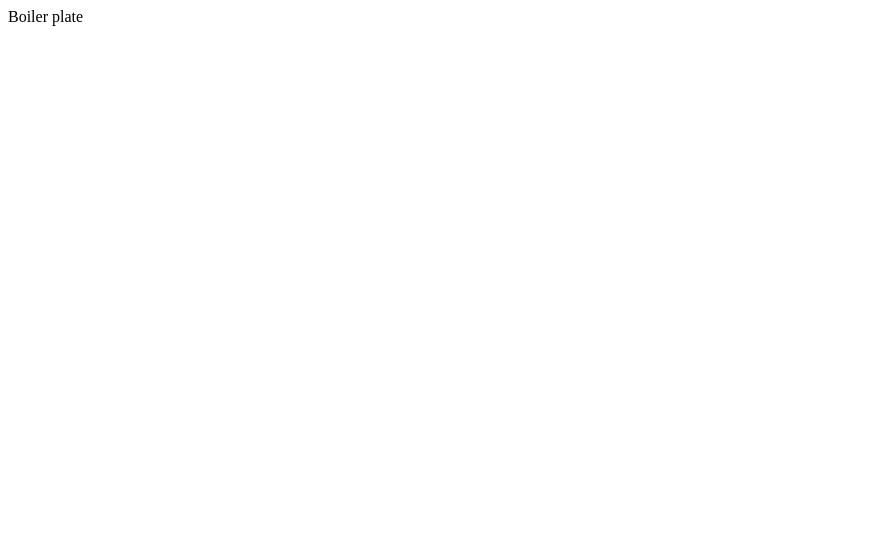
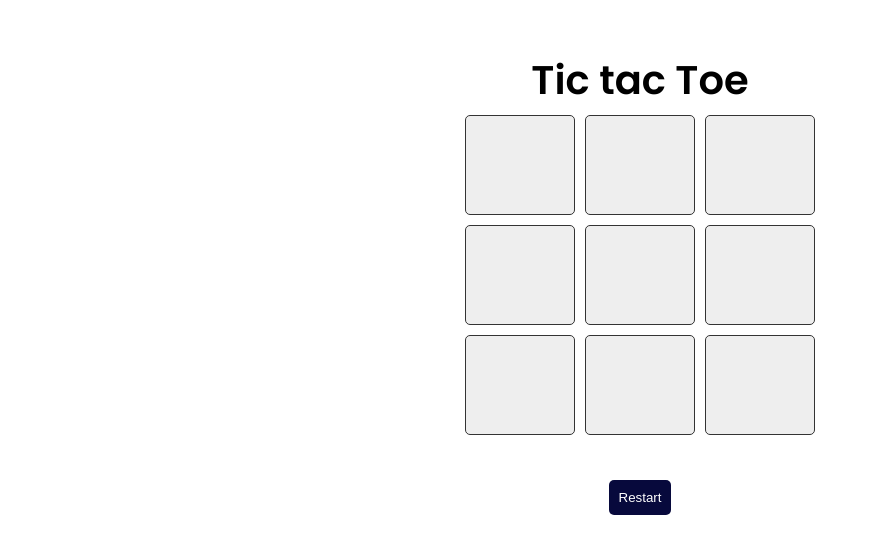
Before and after one commit to vivek4nag/Tic-Tac-Toe, a plain HTML site: page index.html in a window 1280 px wide. Shown: the whole page, without its empty margins (0-870 px from the left). Drawn offline with Linux system fonts and the light colour scheme.

Commit message:
basic html css done

```diff
--- a/index.html
+++ b/index.html
@@ -5,10 +5,38 @@
     <meta name="viewport" content="width=device-width, initial-scale=1.0">
     <title>Tic-Tac-Toe</title>
     <link rel="stylesheet" href="styles.css">
-    <script src="script.js"></script>
+
     <link rel="shortcut icon" href="favicon_icon.ico" type="image/x-icon">
 </head>
 <body>
-    Boiler plate
+    <div class="container">
+        <h1>Tic tac Toe</h1>
+
+        <div id="board">
+            <div class="row">
+                <div class="cell" data-cell></div>
+                <div class="cell" data-cell></div>
+                <div class="cell" data-cell></div>
+            </div>
+
+            <div class="row">
+                <div class="cell" data-cell></div>
+                <div class="cell" data-cell></div>
+                <div class="cell" data-cell></div>
+            </div>
+
+            <div class="row">
+                <div class="cell" data-cell></div>
+                <div class="cell" data-cell></div>
+                <div class="cell" data-cell></div>
+            </div>
+        </div>
+
+        <div id="status"></div>
+        <button id="restart">Restart</button>
+    </div>
+
+
+    <script src="script.js"></script>
 </body>
 </html>
--- a/styles.css
+++ b/styles.css
@@ -0,0 +1,71 @@
+@import url('https://fonts.googleapis.com/css2?family=Poppins:ital,wght@0,100;0,200;0,300;0,400;0,500;0,600;0,700;0,800;0,900;1,100;1,200;1,300;1,400;1,500;1,600;1,700;1,800;1,900&display=swap');
+
+*{
+    margin: 0;
+    padding: 0;
+    box-sizing: border-box;
+}
+
+body{
+    font-family: "Poppins", system-ui;
+}
+
+.container{
+    max-width: 600px;
+    margin: 0 auto;
+    text-align: center;
+    margin-top: 50px;
+
+    h1{
+        font-size: 2.5rem;
+        font-weight: 600;
+    }
+}
+
+#board{
+    display: inline-block;
+    margin-bottom: 20px;
+    width: 60%;
+}
+
+.row{
+    display: flex;
+
+    .cell{
+        flex: 1;
+        height: 100px;
+        margin: 5px;
+        background-color: #eee;
+        border-radius: 5px;
+
+        display: flex;
+        align-items: center;
+        justify-content: center;
+        font-size: 60px;
+        cursor: pointer;
+        border: 1px solid #333;
+    }
+
+    .cell:hover{
+        background-color: #ddd;
+    }
+}
+
+.cell.winner{
+    background-color: #8BC34A;
+    color: #fff;
+}
+
+#status{
+    font-size: 30px;
+    margin-bottom: 20px;
+}
+
+#restart{
+    padding: 10px;
+    border: none;
+    background-color: #07093c;
+    color: #fff;
+    border-radius: 5px;
+    cursor: pointer;
+}
```
